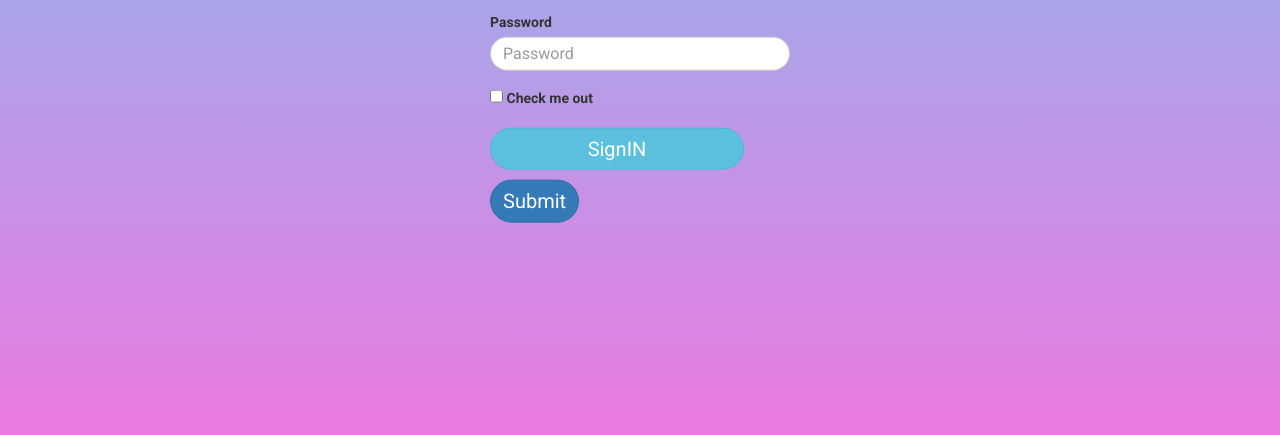
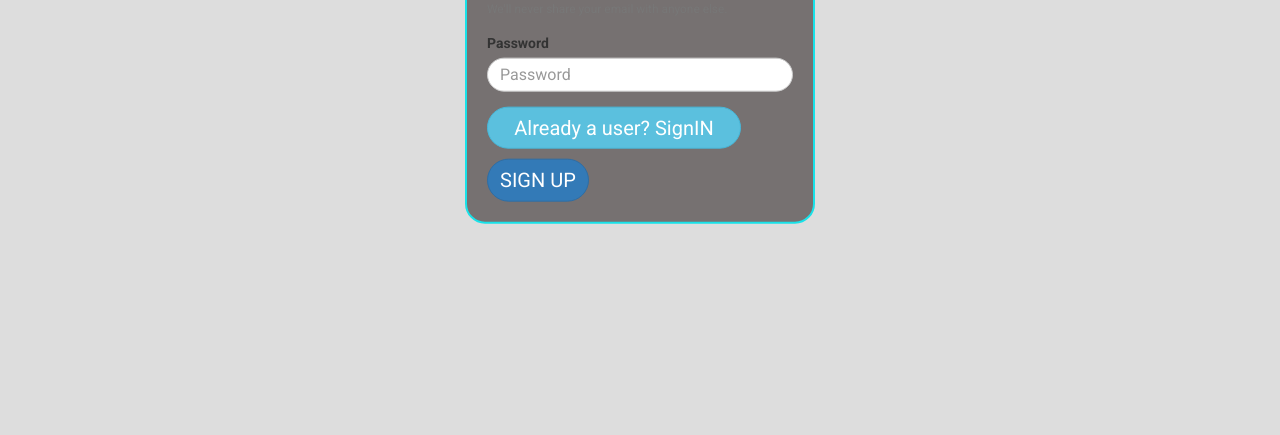
Before and after one commit to ishantgupta777/node_authentication, a website: page public/index.html in a window 1280 px wide. Shown: the part 365-800 px from the top of the page. Drawn offline with nearby package versions, Linux system fonts and the light colour scheme.

Commit message:
google api removed and css improved

```diff
--- a/public/css/signup.css
+++ b/public/css/signup.css
@@ -112,8 +112,11 @@ form{
     top: 50%;
     left: 50%;
     transform: translate(-50%,-50%);
-    min-width: 300px;
-    max-width: 800px;
+    width : 350px;
+    border: 2px solid rgb(24, 226, 233);
+    padding: 2rem;
+    border-radius: 2rem;
+    background: rgba(117, 112, 112, 0.986);
 }
 html{
     min-height: 100vh;
--- a/public/index.html
+++ b/public/index.html
@@ -1,12 +1,10 @@
 <!DOCTYPE html>
-<html lang="en" style="background: linear-gradient(rgb(115, 200, 240),rgb(235, 122, 225))">
+<html lang="en" style="background: #ddd">
 <head>
 <meta charset="utf-8">
 <meta http-equiv="X-UA-Compatible" content="IE=edge">
 <meta name="viewport" content="width=device-width, initial-scale=1">
 <title>SignUP</title>
-<meta name="google-signin-client_id" content="12418234241-vk7iuahk3n3b4rsbm8ef35bdkiuhbrri.apps.googleusercontent.com">
-<script src="https://apis.google.com/js/platform.js" ></script>
 <link href="https://fonts.googleapis.com/css?family=Roboto:400,700" rel="stylesheet">
 <link rel="stylesheet" href="https://maxcdn.bootstrapcdn.com/bootstrap/3.3.7/css/bootstrap.min.css">
 <link rel="stylesheet" href="https://maxcdn.bootstrapcdn.com/font-awesome/4.7.0/css/font-awesome.min.css">
@@ -26,13 +24,8 @@
           <label for="exampleInputPassword1">Password</label>
           <input type="password" class="form-control" id="exampleInputPassword1" name="password" placeholder="Password">
         </div>
-        <div class="form-group form-check">
-          <input type="checkbox" class="form-check-input" id="exampleCheck1">
-          <label class="form-check-label" for="exampleCheck1">Check me out</label>
-        </div>
-        <a href="/signin" ><input class="btn btn-info signinBtn" style="font-size: 2rem" value="SignIN"></input></a> <br>
-        <button type="submit" class="btn btn-primary" style="font-size: 2rem; margin: auto;">Submit</button>
-        <div class="g-signin2" data-onsuccess="onSignIn"></div>
+        <a href="/signin" ><input class="btn btn-info signinBtn" style="font-size: 2rem" value="Already a user? SignIN"></input></a> <br>
+        <button type="submit" class="btn btn-primary" style="font-size: 2rem; margin: auto;">SIGN UP</button>
       </form>
 </body>
 <script src="js/main.js"></script>
```
Also changed, not shown: public/signin.html (+3 -7 lines).
